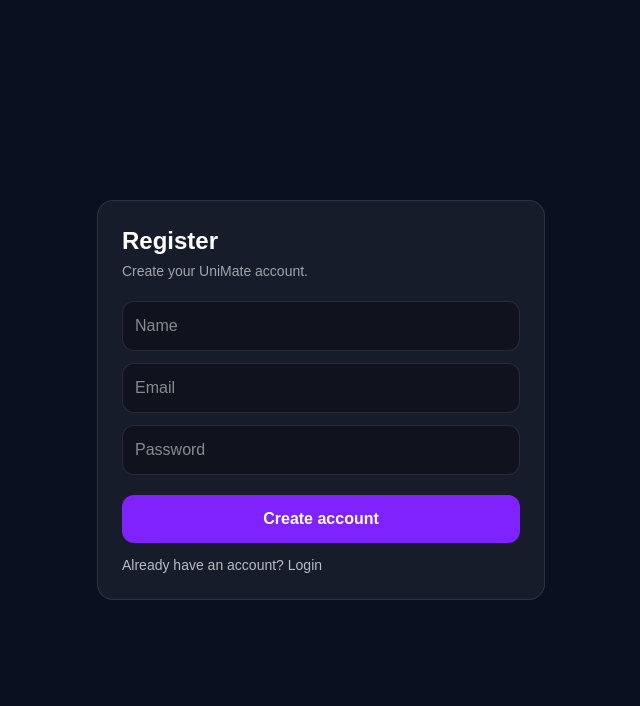
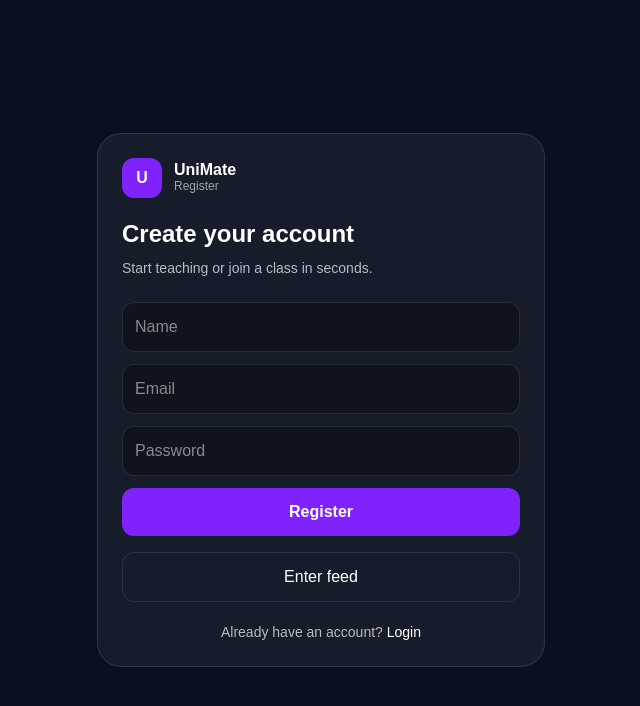
Before and after one commit to mejiasergio2002-max/UniMate, a Next.js app: page /register in a window 1280 px wide. Shown: the top 706 px of the page, without its empty margins (319-959 px from the left). Built offline with nearby package versions, Linux system fonts and the light colour scheme.

Commit message:
Move Enter feed to register page

```diff
--- a/src/app/feed/page.tsx
+++ b/src/app/feed/page.tsx
@@ -136,9 +136,14 @@
                 </button>
               </>
             ) : (
-              <a className="text-white/80 hover:text-white" href="/feed">
-                Enter feed
-              </a>
+              <>
+                <a className="text-white/80 hover:text-white" href="/login">
+                  Login
+                </a>
+                <a className="px-4 py-2 rounded-xl bg-violet-600 font-semibold" href="/register">
+                  Register
+                </a>
+              </>
             )}
           </div>
         </div>
@@ -146,15 +151,19 @@
 
       <section className="max-w-5xl mx-auto px-6 py-10 grid md:grid-cols-2 gap-6">
         {/* START TEACHING */}
-        <a className="inline-block px-4 py-2 rounded-xl bg-violet-600 font-semibold" href="/teach">
-  Open Teach (Go Live)
-</a>
-
         <div className="border border-white/10 rounded-3xl p-6 bg-white/5">
           <h2 className="text-xl font-extrabold">Start teaching</h2>
           <p className="mt-2 text-white/70 text-sm">
             Create a room and share it. Public rooms appear in the feed.
           </p>
+
+          {/* Optional: link to Teach page */}
+          <a
+            href="/teach"
+            className="inline-block mt-4 px-4 py-2 rounded-xl border border-white/10 hover:bg-white/5 text-sm"
+          >
+            Open Teach (Go Live)
+          </a>
 
           <div className="mt-4 space-y-3">
             <input
@@ -216,9 +225,7 @@
                     preload="metadata"
                   />
                 </div>
-                <div className="mt-2 text-xs text-white/70 truncate">
-                  {v.username}
-                </div>
+                <div className="mt-2 text-xs text-white/70 truncate">{v.username}</div>
               </a>
             ))}
           </div>
@@ -243,10 +250,7 @@
               ) : (
                 <div className="space-y-3">
                   {rooms.map((r) => (
-                    <div
-                      key={r.id}
-                      className="border border-white/10 rounded-2xl p-4 bg-black/20"
-                    >
+                    <div key={r.id} className="border border-white/10 rounded-2xl p-4 bg-black/20">
                       <div className="flex items-center justify-between gap-3">
                         <div className="min-w-0">
                           <div className="font-bold truncate">{r.topic}</div>
@@ -254,10 +258,7 @@
                             Host: {r.hostName} • Tips: {r.tipsTotal} • {timeAgo(r.createdAt)}
                           </div>
                         </div>
-                        <a
-                          className="px-4 py-2 rounded-xl bg-violet-600 font-semibold text-sm"
-                          href={`/room/${r.id}`}
-                        >
+                        <a className="px-4 py-2 rounded-xl bg-violet-600 font-semibold text-sm" href={`/room/${r.id}`}>
                           Join
                         </a>
                       </div>
@@ -267,6 +268,7 @@
               )}
             </div>
           </div>
+
         </div>
       </section>
     </main>
--- a/src/app/register/page.tsx
+++ b/src/app/register/page.tsx
@@ -1,68 +1,110 @@
 "use client";
 
 import { useState } from "react";
-import { useRouter } from "next/navigation";
-import Link from "next/link";
 
 export default function RegisterPage() {
-  const r = useRouter();
   const [name, setName] = useState("");
   const [email, setEmail] = useState("");
   const [password, setPassword] = useState("");
   const [msg, setMsg] = useState<string | null>(null);
+  const [loading, setLoading] = useState(false);
 
- async function onSubmit(e: React.FormEvent) {
+  async function onRegister(e: React.FormEvent) {
     e.preventDefault();
     setMsg(null);
+    setLoading(true);
 
-  // 1) Register
-  const reg = await fetch("/api/register", {
+    try {
+      const res = await fetch("/api/register", {
         method: "POST",
         headers: { "Content-Type": "application/json" },
         body: JSON.stringify({ name, email, password }),
       });
 
-  const regData = await reg.json();
-  if (!reg.ok) return setMsg(regData.error || "Failed");
-
-  // 2) Auto-login
-  const login = await fetch("/api/login", {
-    method: "POST",
-    headers: { "Content-Type": "application/json" },
-    body: JSON.stringify({ email, password }),
-  });
-
-  const loginData = await login.json();
-  if (!login.ok) return setMsg(loginData.error || "Login failed");
-
-  localStorage.setItem("unimate_token", loginData.token);
-  localStorage.setItem("unimate_user", JSON.stringify(loginData.user));
-
-  // 3) Go to feed
-  r.push("/feed");
+      const data = await res.json();
+      if (!res.ok) {
+        setLoading(false);
+        setMsg(data.error || "Register failed");
+        return;
       }
 
+      // Save token if your API returns it (your project likely does)
+      if (data.token) localStorage.setItem("unimate_token", data.token);
+      if (data.user) localStorage.setItem("unimate_user", JSON.stringify(data.user));
+
+      setLoading(false);
+      window.location.href = "/feed";
+    } catch (err: any) {
+      setLoading(false);
+      setMsg(err?.message || "Register failed");
+    }
+  }
 
   return (
-    <main className="min-h-screen bg-[#0b1020] text-white flex items-center justify-center p-6">
-      <form onSubmit={onSubmit} className="w-full max-w-md border border-white/10 bg-white/5 rounded-2xl p-6">
-        <h1 className="text-2xl font-bold">Register</h1>
-        <p className="text-white/60 text-sm mt-1">Create your UniMate account.</p>
-
-        <div className="mt-5 space-y-3">
-          <input className="w-full p-3 rounded-xl bg-black/30 border border-white/10"
-            placeholder="Name" value={name} onChange={(e)=>setName(e.target.value)} />
-          <input className="w-full p-3 rounded-xl bg-black/30 border border-white/10"
-            placeholder="Email" value={email} onChange={(e)=>setEmail(e.target.value)} />
-          <input className="w-full p-3 rounded-xl bg-black/30 border border-white/10"
-            placeholder="Password" type="password" value={password} onChange={(e)=>setPassword(e.target.value)} />
+    <main className="min-h-screen bg-[#0b1020] text-white grid place-items-center px-6">
+      <div className="w-full max-w-md border border-white/10 rounded-3xl p-6 bg-white/5">
+        <div className="flex items-center gap-3">
+          <div className="w-10 h-10 rounded-xl bg-violet-600 grid place-items-center font-extrabold">U</div>
+          <div>
+            <div className="font-extrabold leading-4">UniMate</div>
+            <div className="text-xs text-white/60">Register</div>
+          </div>
         </div>
 
-        {msg && <div className="mt-4 text-sm text-white/70">{msg}</div>}
+        <h1 className="mt-5 text-2xl font-extrabold">Create your account</h1>
+        <p className="mt-2 text-white/70 text-sm">
+          Start teaching or join a class in seconds.
+        </p>
 
-        <button className="mt-5 w-full p-3 rounded-xl bg-violet-600 font-semibold">Create account</button>
-        <Link className="block mt-3 text-sm text-white/70 hover:text-white" href="/login">Already have an account? Login</Link>
+        <form onSubmit={onRegister} className="mt-6 space-y-3">
+          <input
+            className="w-full p-3 rounded-xl bg-black/30 border border-white/10"
+            placeholder="Name"
+            value={name}
+            onChange={(e) => setName(e.target.value)}
+          />
+
+          <input
+            className="w-full p-3 rounded-xl bg-black/30 border border-white/10"
+            placeholder="Email"
+            value={email}
+            onChange={(e) => setEmail(e.target.value)}
+          />
+
+          <input
+            className="w-full p-3 rounded-xl bg-black/30 border border-white/10"
+            placeholder="Password"
+            type="password"
+            value={password}
+            onChange={(e) => setPassword(e.target.value)}
+          />
+
+          {msg && <div className="text-sm text-white/70">{msg}</div>}
+
+          <button
+            type="submit"
+            disabled={loading}
+            className="w-full p-3 rounded-xl bg-violet-600 font-semibold disabled:opacity-60"
+          >
+            {loading ? "Creating..." : "Register"}
+          </button>
+
+          {/* ✅ ENTER FEED BUTTON */}
+          <a
+            href="/feed"
+            className="inline-block w-full text-center mt-1 px-4 py-3 rounded-xl border border-white/10 hover:bg-white/5"
+          >
+            Enter feed
+          </a>
+
+          <div className="text-sm text-white/70 text-center pt-2">
+            Already have an account?{" "}
+            <a className="text-white hover:underline" href="/login">
+              Login
+            </a>
+          </div>
         </form>
+      </div>
     </main>
   );
 }
```
Lines whose indentation alone changed are shown as unchanged.
